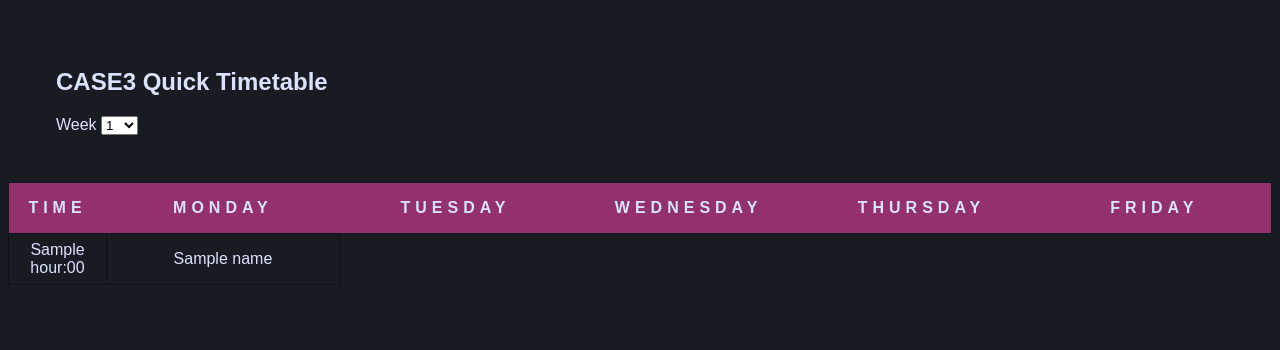
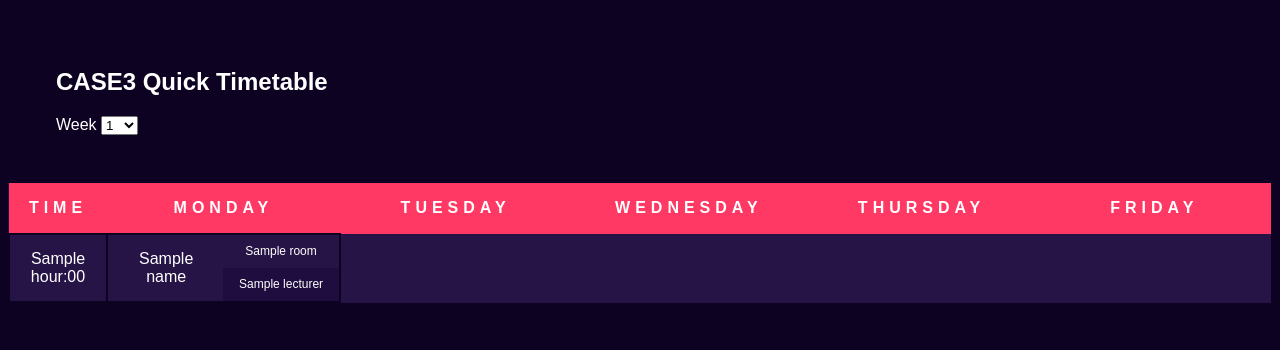
Before and after one commit to xy3/Quicc-Timetable, a Flask app: template app/templates/index.html in a window 1280 px wide. Shown: the top 350 px of the page. Run offline with Flask 2, Linux system fonts and the light colour scheme; the template is opened without the code that fills it: most values are stand-ins (such as "Sample title", 1, 10 or a date in 2020).

Commit message:
Vaporwave

```diff
--- a/app/__init__.py
+++ b/app/__init__.py
@@ -1,6 +1,6 @@
 from flask import Flask
 app = Flask(__name__)
 app.config['TESTING'] = True
-
+app.config['SEND_FILE_MAX_AGE_DEFAULT'] = 0
 
 from app import routes
--- a/app/static/css/style.css
+++ b/app/static/css/style.css
@@ -6,50 +6,68 @@ section {
 
 html, body {
   font-family: sans-serif;
-  background: #191B23;
-  color: #DBE2FF; }
+  background: #0D0221;
+  color: #FFF; }
 
 table {
+  background: #261447;
   border-collapse: collapse;
+  border-spacing: 0px;
   text-align: center;
   min-width: 1000px;
   width: 99.9%;
   table-layout: fixed; }
   table thead {
-    background: #92316C;
     letter-spacing: 5px;
     text-transform: uppercase; }
     table thead th {
-      height: 3em; }
+      height: 3em;
+      background: #FF3864; }
   table tbody tr:nth-child(2n) {
-    background: #1D202B; }
+    background: #1E0D3E; }
   table tbody td {
-    border: 1px solid #101117;
+    transition: all 0.9s ease;
+    border: 2px solid #0D0221;
     margin: 0;
-    height: 3em; }
-    table tbody td:hover {
-      background: #101117; }
+    height: 4em; }
     table tbody td p {
       margin: 10px; }
   table .time {
     width: 6em; }
 
-.Lecture {
-  background: #007485; }
-
-.Practical {
-  background: #3C50B5; }
-
-.Tutorial {
-  background: #AC6530; }
-
 .lecture {
-  background: #007485; }
+  background: #2DE2E6;
+  color: #0D0221; }
 
 .practical {
-  background: #3C50B5; }
+  background: #FF3864;
+  color: #0D0221; }
 
 .tutorial {
-  background: #AC6530; }
+  background: #FF6C11;
+  color: #0D0221; }
+
+td {
+  position: relative; }
+
+.name {
+  width: 50%; }
+
+.info {
+  display: block;
+  width: 50%;
+  font-size: 12px;
+  position: absolute;
+  top: 0;
+  right: 0;
+  height: 100%; }
+  .info > table {
+    margin: 0;
+    width: 100%;
+    height: 100%;
+    min-width: unset; }
+    .info > table td {
+      border: 0;
+      height: unset; }
 
 /*# sourceMappingURL=style.css.map */
--- a/app/static/scss/style.scss
+++ b/app/static/scss/style.scss
@@ -1,9 +1,14 @@
-$bg: #191B23;
-$bgdark: #101117;
-$bglight: #1D202B;
-$light: #DBE2FF;
-$accent: #92316C;
-$accentlight: #C1418F;
+$bg: #0D0221;
+$bgl: #261447;
+$bgd: #1E0D3E;
+
+$blue: #2DE2E6;
+$red: #FF3864;
+$orange: #FF6C11;
+
+$light: #FFF;
+
+
 
 
 section {
@@ -21,24 +26,26 @@ html, body {
 }
 
 table {
+	background: $bgl;
 	thead {
 		th {
 			height: 3em;
+			background: $red;
 		}
-		background: $accent;
 		letter-spacing: 5px;
 		text-transform: uppercase;
 	}
 	tbody {
 		tr:nth-child(2n) {
-			background: $bglight;
+			background: $bgd;
 		}
 		td {
-			border: 1px solid $bgdark;
+			transition: all 0.9s ease;
+			border: 2px solid $bg;
 			margin: 0;
-			height: 3em;
+			height: 4em;
 			&:hover {
-				background: $bgdark;
+				// background: $bgdark;
 			}
 			p {
 				margin: 10px;
@@ -49,6 +56,7 @@ table {
 		width: 6em;
 	}
 	border-collapse: collapse;
+	border-spacing: 0px;
 	text-align: center;
 	min-width: 1000px;
 	width: 99.9%;
@@ -56,15 +64,87 @@ table {
 }
 
 
-$lec: #007485;
-$prac: #3C50B5;
-$tut: #AC6530;
+// $lec: $blue;
+// $prac: #3C50B5;
+// $tut: #AC6530;
+
+// $lec_hover: #009BB2;
+// $prac_hover: #4960D5;
+// $tut_hover: #C37D38;
+
+// $lec_room: #3C8A95;
+// $lec_lec: #00798B;
+
+// $prac_room: #435198;
+// $prac_lec: #2439A5;
+
+// $tut_room: #AF8051;
+// $tut_lec: #935619;
 
 
-.Lecture {background: $lec;}
-.Practical {background: $prac;}
-.Tutorial {background: $tut;}
+// .lecture, .practical, .tutorial {
+// 	cursor: default;
+// 	transition: border 0.5s ease;
+// }
 
-.lecture {background: $lec;}
-.practical {background: $prac;}
-.tutorial {background: $tut;}
+// .lecture {
+// 	background: $lec;
+// }
+// .practical {
+// 	background: $prac;
+// }
+// .tutorial {
+// 	background: $tut;
+// }
+
+
+.lecture {
+	background: $blue;
+	color: $bg;
+	// .room {background: $lec_room;}
+	// .lecturer {background: $lec_lec;}
+}
+.practical {
+	background: $red;
+	color: $bg;
+	// .room {background: $prac_room;}
+	// .lecturer {background: $prac_lec;}
+}
+.tutorial {
+	background: $orange;
+	color: $bg;
+	// .room {background: $tut_room;}
+	// .lecturer {background: $tut_lec;}
+}
+
+
+
+
+td {
+	position: relative;
+}
+
+
+.name {
+	width: 50%;
+}
+.info {
+	display: block;
+    width: 50%;
+    font-size: 12px;
+    position: absolute;
+    top: 0;
+    right: 0;
+    height: 100%;
+
+	&>table {
+		margin: 0;
+		width: 100%;
+		height: 100%;
+		min-width: unset;
+		td {
+			border: 0;
+			height: unset;
+		}
+	}
+}
--- a/app/templates/index.html
+++ b/app/templates/index.html
@@ -21,7 +21,7 @@
 	</section>
 
 	<section>
-		<table>
+		<table class='main'>
 			<thead>
 				<tr>
 					<th class='time'>Time</th>
@@ -44,8 +44,16 @@
 							{% if data[hour][day] == 'Empty' %}
 								<td></td>
 							{% elif data[hour][day] != 'None' %}
-								<td class='{{ data[hour][day].type }}' rowspan='{{ data[hour][day].duration }}'>
-									<p>{{ data[hour][day].name }}</p>
+								<td class='{{ data[hour][day].type.lower() }}' data-id='{{hour}}D{{day}}' rowspan='{{ data[hour][day].duration }}'>
+									<div class='name'>
+										<p>{{ data[hour][day].name }}</p>
+									</div>
+									<div class="info">
+										<table>
+											<tr><td class='room'>{{ data[hour][day].room }}</td></tr>
+											<tr><td class='lecturer'>{{ data[hour][day].lecturer }}</td></tr>
+										</table>
+									</div>
 								</td>
 							{% endif %}
 						{% endfor %}
@@ -58,8 +66,9 @@
 		</table>
 	</section>
 
-	<script src="src/js/jquery-3.4.1.min.js"></script>
-	<script src="src/js/main.js"></script>
+
+	<script src="static/js/jquery-3.4.1.min.js"></script>
+	<script src="static/js/main.js"></script>
 
 </body>
 </html>
```
Also changed, not shown: app/routes.py (+13 -2 lines), app/static/js/main.js (+10 -0 lines), app/timetable.py (+9 -1 lines), 1 other file.
